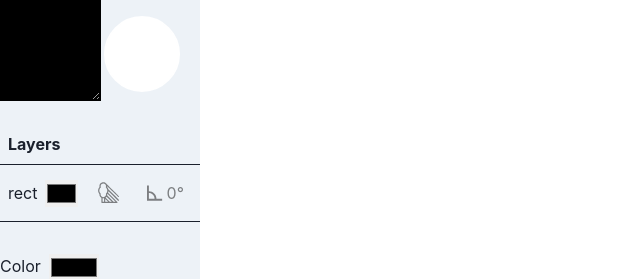
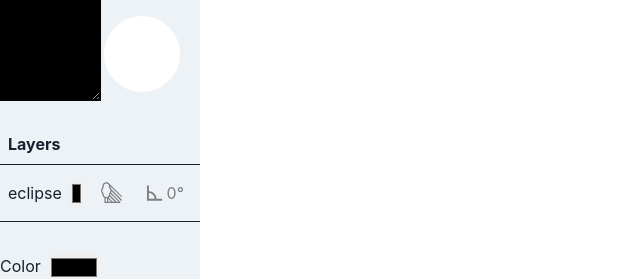
Before and after one commit to Fernando-J-Garcia/Sponge, a Next.js app: page / in a window 1280 px wide. Both pictures are taken after a click on the button 142 px from the left and 54 px from the top of the page. Shown: the top 279 px of the page, without its empty margins (0-640 px from the left). Built offline with nearby package versions, Linux system fonts and the light colour scheme.

Commit message:
corrected initial starting pos

```diff
--- a/components/Eclipse.tsx
+++ b/components/Eclipse.tsx
@@ -1,7 +1,12 @@
 import React, { useRef, useEffect, useContext } from "react";
 import { CanvasContext } from "./CanvasProvider";
 
-export default function Eclipse() {
+interface IEclipseProps {
+  startingPosX: number;
+  startingPosY: number;
+}
+
+export default function Eclipse({ startingPosX, startingPosY }: IEclipseProps) {
   const { setFocusedElement, currentColor, addElementProperty } =
     useContext(CanvasContext);
   const ref = useRef<HTMLDivElement>(null);
@@ -14,6 +19,11 @@ export default function Eclipse() {
     onMount.current = false;
 
     if (ref.current === null) return;
+    const width = ref.current.clientWidth;
+    const height = ref.current.clientHeight;
+    ref.current.style.left = startingPosX - width / 2 + "px";
+    ref.current.style.top = startingPosY - height / 2 + "px";
+
     addElementProperty(ref.current);
     setFocusedElement(ref.current);
   }, []);
@@ -28,7 +38,7 @@ export default function Eclipse() {
     <div
       onMouseDown={handleMouseDown}
       ref={ref}
-      data-element="rect"
+      data-element="eclipse"
       style={{ backgroundColor: backgroundColor.current }}
     ></div>
   );
```
